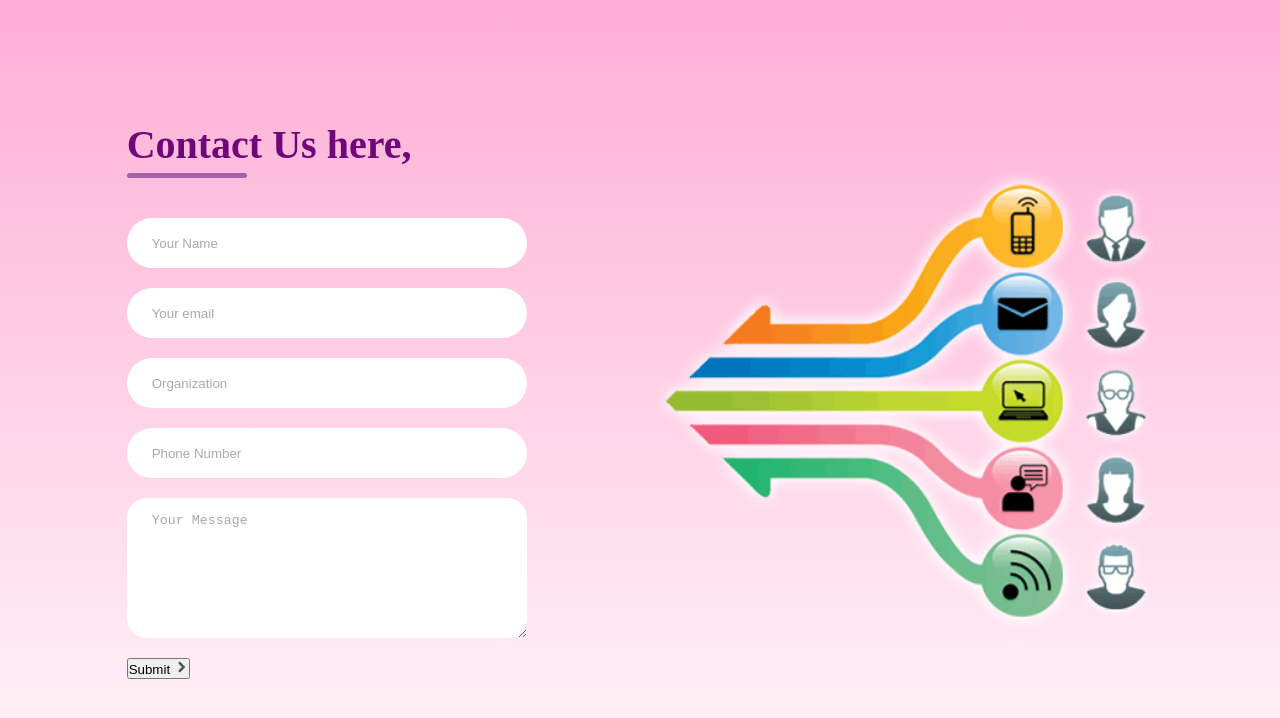
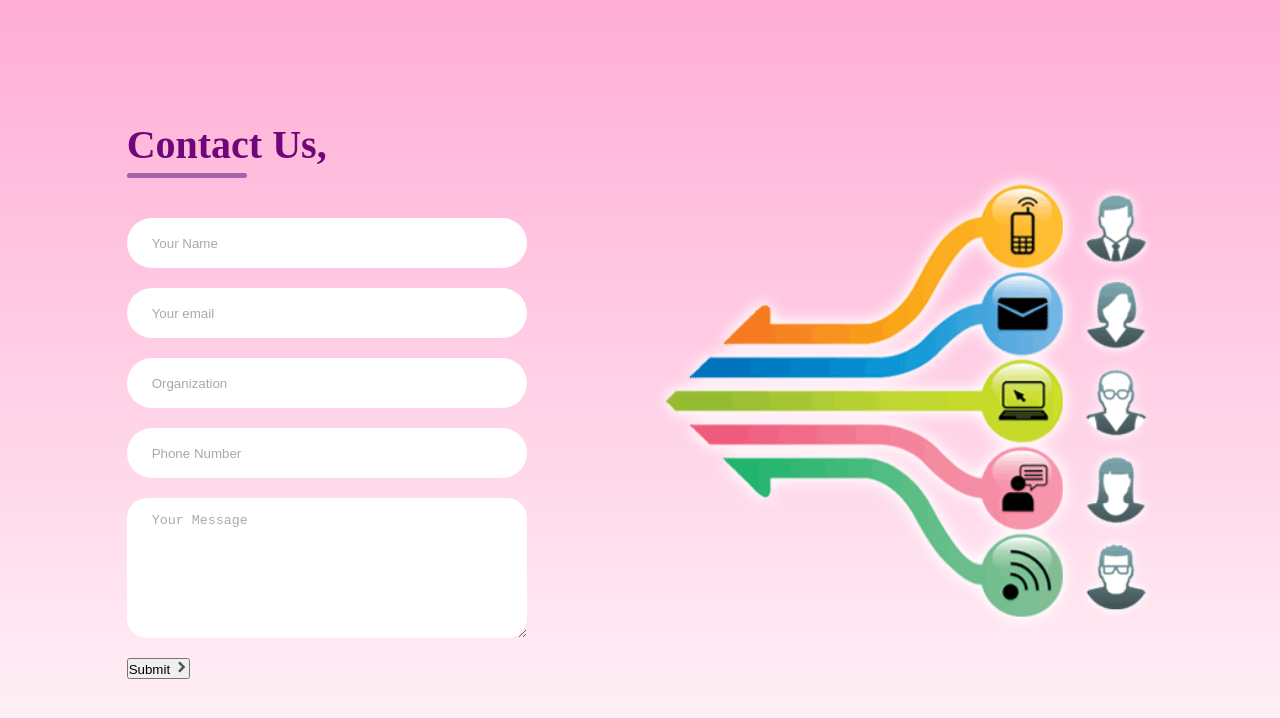
Before and after one commit to pratapsta/web-form, a plain HTML site: page index.html in a window 1280 px wide. Drawn offline with Linux system fonts and the light colour scheme.

Commit message:
Initial commit

```diff
--- a/index.html
+++ b/index.html
@@ -2,14 +2,14 @@
 <head>
     <meta charset="UTF-8">
     <meta name="viewport" content="width=device-width, initial-scale=1.0">
-    <title>Contact Form edited</title>
+    <title>Contact Form</title>
     <link rel="stylesheet" href="style.css">
 </head>
 <body>
     <div class="cotact-contaier">
     <form action="https://api.web3forms.com/submit" method="POST" class="cotact-left">
 <div class="contact-left-title">
-    <h2>Contact Us here,</h2>
+    <h2>Contact Us,</h2>
     <hr>
 </div>
 <input type="hidden" name="access_key" value="3556201c-3de4-40c7-9db5-379070607dc4">
```
